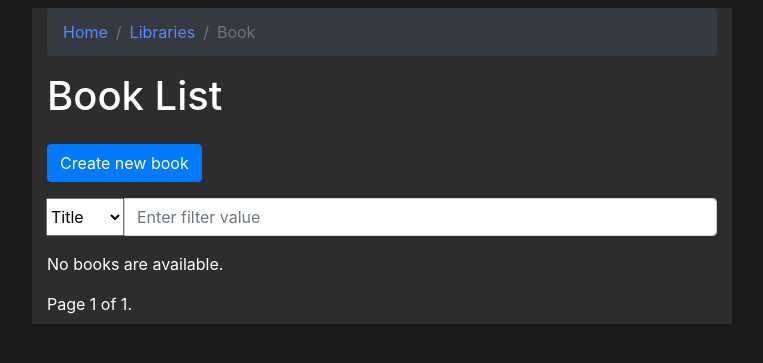
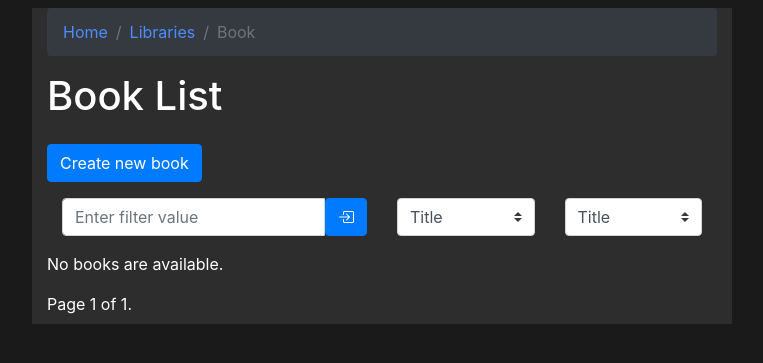
Before and after one commit to DarwinLF/PythonPractice, a Django app: page /libraries/book/ in a window 1280 px wide. Shown: the top 363 px of the page, without its empty margins (258-1021 px from the left). Run offline with Django 3.2, Linux system fonts and the light colour scheme; data that the repository does not hold is empty; some libraries are stand-ins or nearby versions.

Commit message:
changin the input to filter the books

```diff
--- a/libraries/templates/book/book_index.html
+++ b/libraries/templates/book/book_index.html
@@ -5,15 +5,33 @@
 {% block model_name %}book{% endblock %}
 
 {% block filter_inputs %}
-    <div class="input-group mb-3">
-        <div class="input-group-append">
-            <select class="form-select" id="filterField" onchange="filterBooks()">
-                <option value="title">Title</option>
-                <option value="gender__name">Gender</option>
-                <option value="status__name">Status</option>
-            </select>
+    <div class="container">
+        <div class="row align-items-center">
+            <div class="col-md-6">
+                <div class="input-group mb-3">
+                    <input type="text" class="form-control" id="filterValue" placeholder="Enter filter value">
+                    <button class="btn btn-primary" onclick="filterBooks()"><i class="bi bi-box-arrow-in-right"></i></button>
+                </div>
+            </div>
+            <div class="col-md-6">
+                <div class="row align-items-center mb-3">
+                    <div class="col-md-6">
+                        <select class="custom-select" id="filterGender" onchange="filterBooks()">
+                            <option value="title">Title</option>
+                            <option value="gender__name">Gender</option>
+                            <option value="status__name">Status</option>
+                        </select>
+                    </div>
+                    <div class="col-md-6">
+                        <select class="custom-select" id="filterStatus" onchange="filterBooks()">
+                            <option value="title">Title</option>
+                            <option value="gender__name">Gender</option>
+                            <option value="status__name">Status</option>
+                        </select>
+                    </div>
+                </div>
+            </div>
         </div>
-        <input type="text" class="form-control" id="filterValue" placeholder="Enter filter value" oninput="filterBooks()">
     </div>
 {% endblock %}
 
@@ -43,7 +61,7 @@
 {% block extra_scripts %}
     <script>
         function filterBooks() {
-            var filterValue = $("#filterValue").val().toLowerCase();
+            var filterValue = $("#filterValue").val();
             var filterField = $("#filterField").val();
 
             var libraryId = {{ library_id|default:"null" }};
@@ -63,5 +81,13 @@
                 }
             });
         }
+
+        $(document).ready(function() {
+            $("#filterValue").keypress(function(event) {
+                if(event.keyCode === 13) {
+                    filterBooks()
+                }
+            })
+        })
     </script>
 {% endblock %}
--- a/libraries/views/book_views.py
+++ b/libraries/views/book_views.py
@@ -29,6 +29,11 @@ class IndexView(generic.ListView):
             return Book.objects.filter(library_id=library_id, **filter_kwargs)
         else:
             return Book.objects.filter(**filter_kwargs)
+
+        # Book.objects.filter(
+        #     Q (title__icontains=filter_value) |
+        #     Q (author__name__icontains=filter_value)
+        # )
 
     def get_context_data(self, **kwargs):
         context = super(IndexView, self).get_context_data(**kwargs)
```
Also changed, not shown: libraries/tests/test_rent_views.py (+1 -0 lines).
